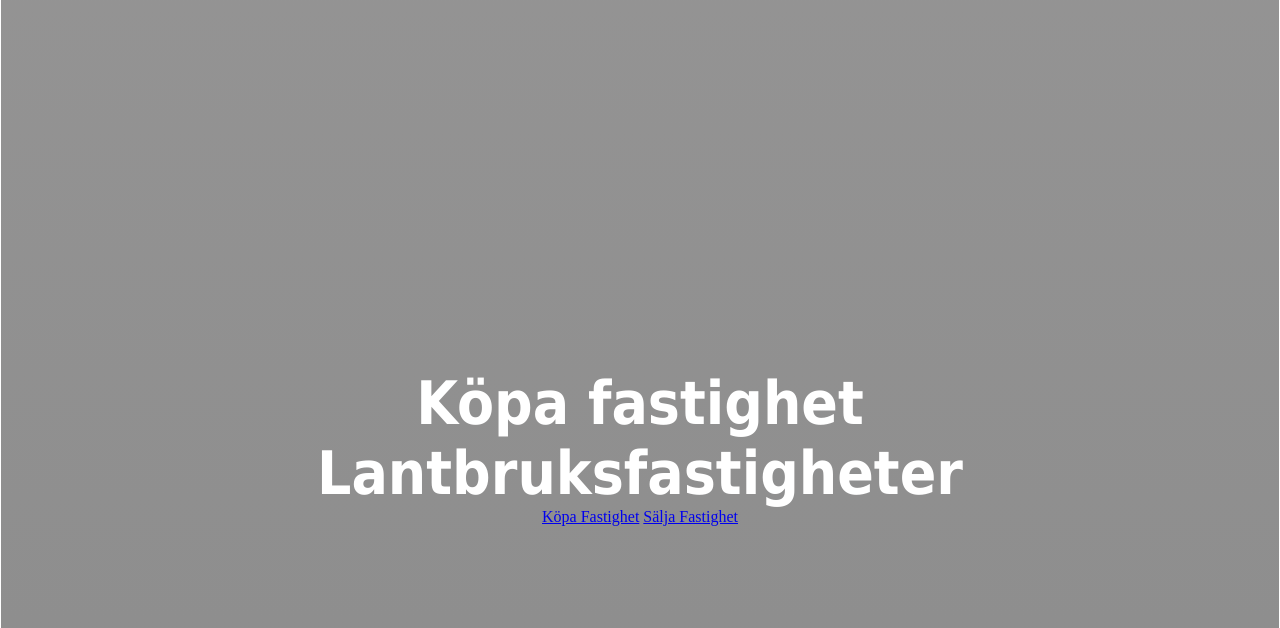
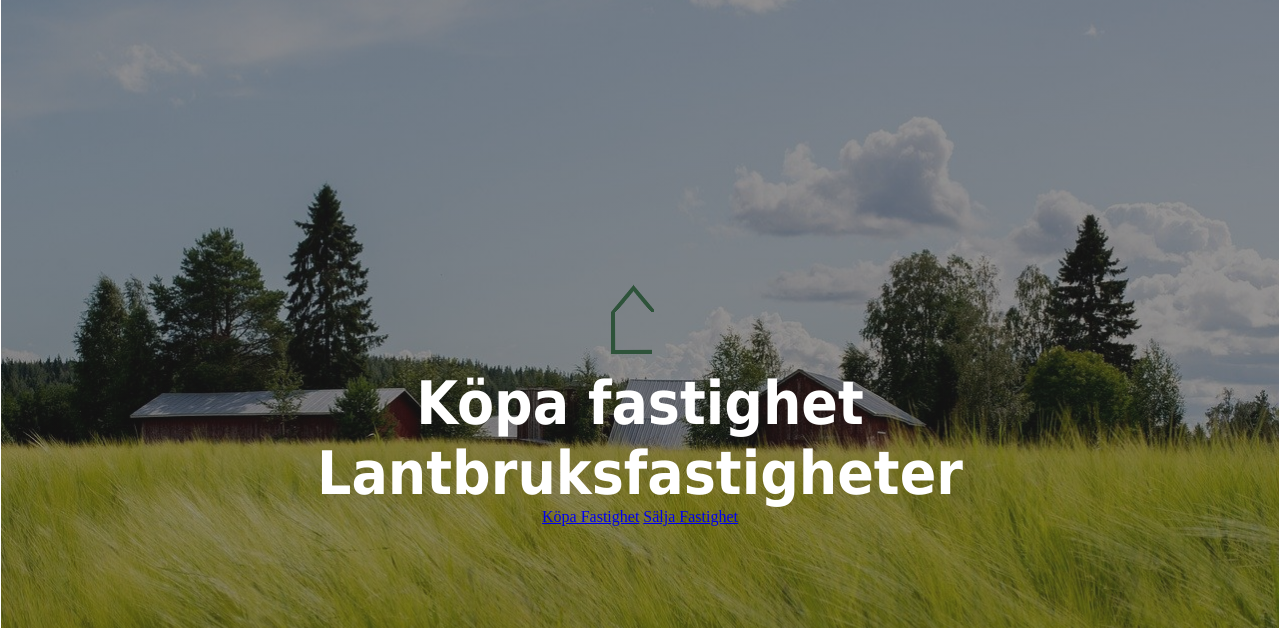
Before and after one commit to Lampinen89/grupp1, a plain HTML site: page sell.html in a window 1280 px wide. Shown: the part 172-800 px from the top of the page. Drawn offline with Linux system fonts and the light colour scheme.

Commit message:
bildlänkar

```diff
--- a/css/general.css
+++ b/css/general.css
@@ -112,7 +112,7 @@ li {
 
 
  .hero-1 {
-    background-image: linear-gradient(rgba(41, 40, 40, 0.5), rgba(27, 27, 27, 0.5)), url(main-images/hero-img.jpg);
+    background-image: linear-gradient(rgba(41, 40, 40, 0.5), rgba(27, 27, 27, 0.5)), url(../main-images/hero-img.jpg);
     background-repeat: no-repeat;
     background-size: cover;
     background-position: center;
@@ -125,7 +125,7 @@ li {
 }
 
 .logga-outline-section {
-  background-image: url(main-images/logga-outline.png);
+  background-image: url(../main-images/logga-outline.png);
   background-position: center;
   background-repeat: no-repeat;
   margin: auto;
```
